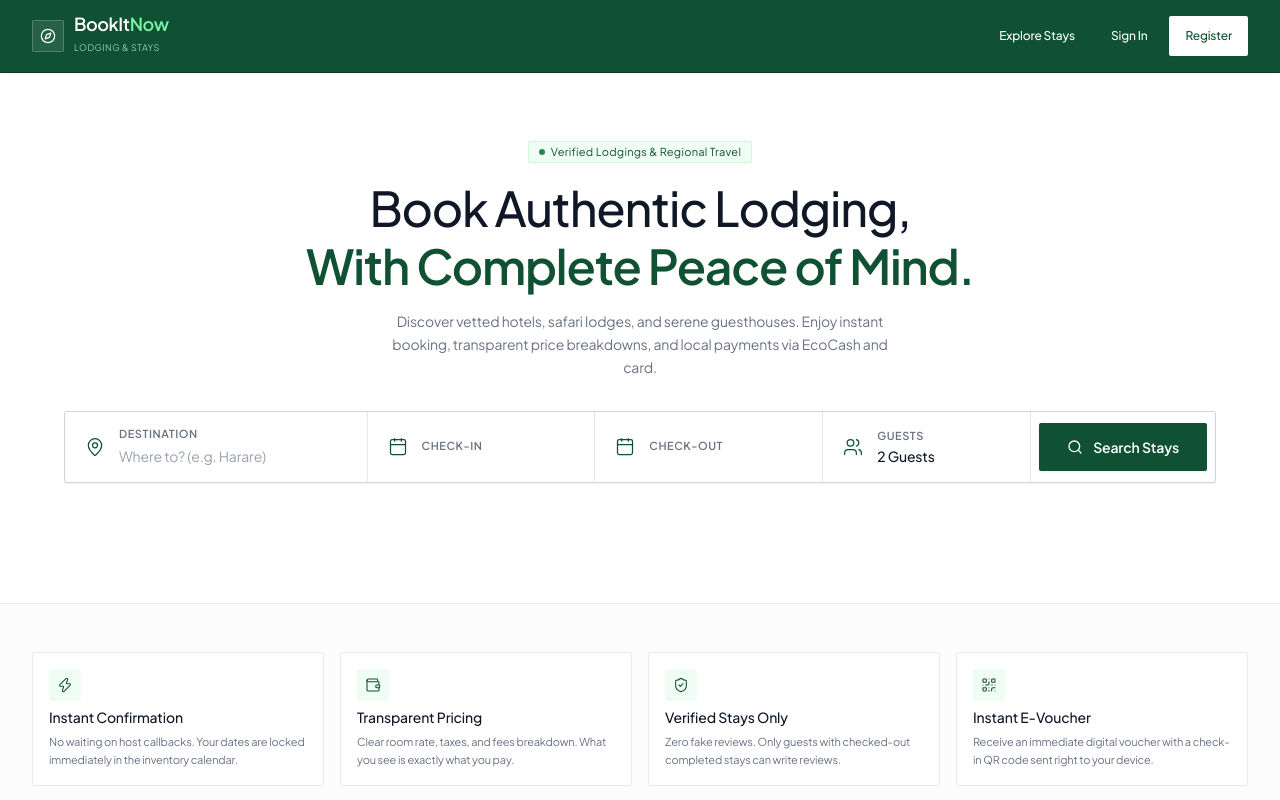
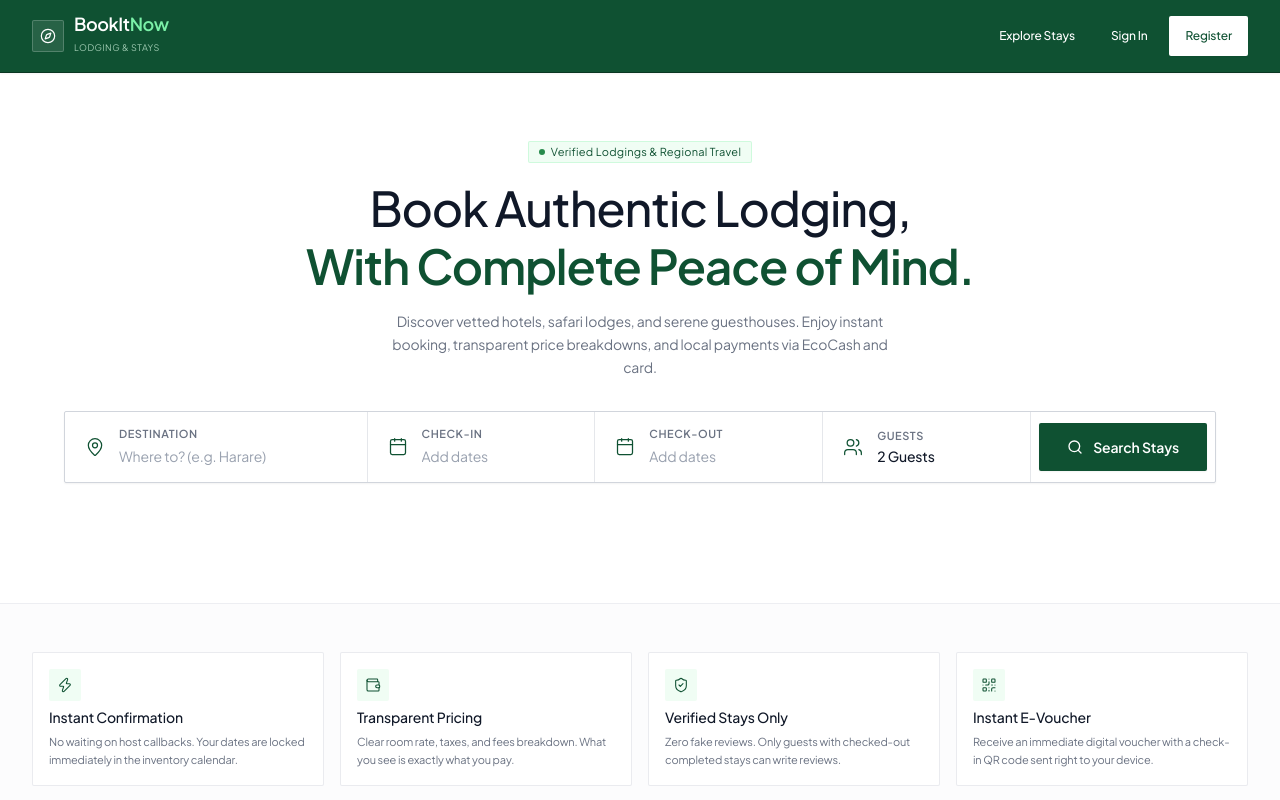
Before and after one commit to recallmabika/BookItNow, a Next.js app in the folder web/: page / in a window 1280 px wide. Shown: the top 800 px of the page. Built offline with nearby package versions, Linux system fonts and the light colour scheme.

Commit message:
fix(searchbar): restore clickable interactive date picker dropdowns

```diff
--- a/web/src/app/globals.css
+++ b/web/src/app/globals.css
@@ -77,32 +77,11 @@ span.flatpickr-weekday {
   font-weight: 500 !important;
 }
 
-/* Ensure flatpickr altInput replaces the target input cleanly without duplicate labels */
-input.flatpickr-input[type="hidden"],
-input.flatpickr-input:not(.input) {
-  display: none !important;
-  visibility: hidden !important;
-  height: 0 !important;
-  width: 0 !important;
-  position: absolute !important;
-  pointer-events: none !important;
+/* Flatpickr input and popup styling */
+.flatpickr-calendar {
+  z-index: 99999 !important;
 }
 
-input.flatpickr-input.input,
-input.flatpickr-input.form-control,
-input[type="text"].flatpickr-input {
-  display: block !important;
-  background: transparent !important;
-  border: none !important;
-  box-shadow: none !important;
-  padding: 0 !important;
-  font-size: 0.875rem !important;
-  line-height: 1.25rem !important;
-  color: #111827 !important;
-  width: 100% !important;
+input.flatpickr-input[type="hidden"] {
+  display: none !important;
 }
-
-input.flatpickr-input:focus {
-  outline: none !important;
-  box-shadow: none !important;
-}
--- a/web/src/components/SearchBar.tsx
+++ b/web/src/components/SearchBar.tsx
@@ -27,21 +27,22 @@ export default function SearchBar() {
     return () => document.removeEventListener("mousedown", handleClickOutside);
   }, []);
 
+  const fpInInstance = useRef<any>(null);
+  const fpOutInstance = useRef<any>(null);
+
   useEffect(() => {
-    let fpIn: any = null;
-    let fpOut: any = null;
-
     if (checkInRef.current) {
-      fpIn = flatpickr(checkInRef.current, {
+      fpInInstance.current = flatpickr(checkInRef.current, {
         minDate: "today",
         dateFormat: "M j, Y",
         allowInput: false,
+        disableMobile: "true",
         onChange: (selectedDates) => {
           if (selectedDates.length > 0) {
             const dStr = selectedDates[0].toISOString().split("T")[0];
             setCheckIn(dStr);
-            if (fpOut) {
-              fpOut.set("minDate", selectedDates[0]);
+            if (fpOutInstance.current) {
+              fpOutInstance.current.set("minDate", selectedDates[0]);
             }
           } else {
             setCheckIn("");
@@ -51,10 +52,11 @@ export default function SearchBar() {
     }
 
     if (checkOutRef.current) {
-      fpOut = flatpickr(checkOutRef.current, {
+      fpOutInstance.current = flatpickr(checkOutRef.current, {
         minDate: "today",
         dateFormat: "M j, Y",
         allowInput: false,
+        disableMobile: "true",
         onChange: (selectedDates) => {
           if (selectedDates.length > 0) {
             const dStr = selectedDates[0].toISOString().split("T")[0];
@@ -67,8 +69,8 @@ export default function SearchBar() {
     }
 
     return () => {
-      fpIn?.destroy();
-      fpOut?.destroy();
+      fpInInstance.current?.destroy();
+      fpOutInstance.current?.destroy();
     };
   }, []);
 
@@ -105,32 +107,40 @@ export default function SearchBar() {
       </div>
 
       {/* Check-in Date */}
-      <div className="flex-1 flex items-center gap-3.5 px-5 py-3.5 hover:bg-gray-50/70 focus-within:bg-gray-50/90 transition-colors">
+      <div
+        onClick={() => fpInInstance.current?.open()}
+        className="flex-1 flex items-center gap-3.5 px-5 py-3.5 hover:bg-gray-50/70 focus-within:bg-gray-50/90 transition-colors cursor-pointer"
+      >
         <CalendarIcon className="w-5 h-5 text-[#0F5132] shrink-0 stroke-[1.5]" />
         <div className="w-full text-left">
-          <label className="block text-[11px] font-semibold tracking-wider text-gray-500 uppercase mb-0.5">
+          <label className="block text-[11px] font-semibold tracking-wider text-gray-500 uppercase mb-0.5 pointer-events-none">
             Check-In
           </label>
           <input
             ref={checkInRef}
             type="text"
             placeholder="Add dates"
+            readOnly
             className="w-full bg-transparent text-gray-900 text-sm font-medium outline-none focus:outline-none cursor-pointer placeholder:text-gray-400 placeholder:font-normal"
           />
         </div>
       </div>
 
       {/* Check-out Date */}
-      <div className="flex-1 flex items-center gap-3.5 px-5 py-3.5 hover:bg-gray-50/70 focus-within:bg-gray-50/90 transition-colors">
+      <div
+        onClick={() => fpOutInstance.current?.open()}
+        className="flex-1 flex items-center gap-3.5 px-5 py-3.5 hover:bg-gray-50/70 focus-within:bg-gray-50/90 transition-colors cursor-pointer"
+      >
         <CalendarIcon className="w-5 h-5 text-[#0F5132] shrink-0 stroke-[1.5]" />
         <div className="w-full text-left">
-          <label className="block text-[11px] font-semibold tracking-wider text-gray-500 uppercase mb-0.5">
+          <label className="block text-[11px] font-semibold tracking-wider text-gray-500 uppercase mb-0.5 pointer-events-none">
             Check-Out
           </label>
           <input
             ref={checkOutRef}
             type="text"
             placeholder="Add dates"
+            readOnly
             className="w-full bg-transparent text-gray-900 text-sm font-medium outline-none focus:outline-none cursor-pointer placeholder:text-gray-400 placeholder:font-normal"
           />
         </div>
```
